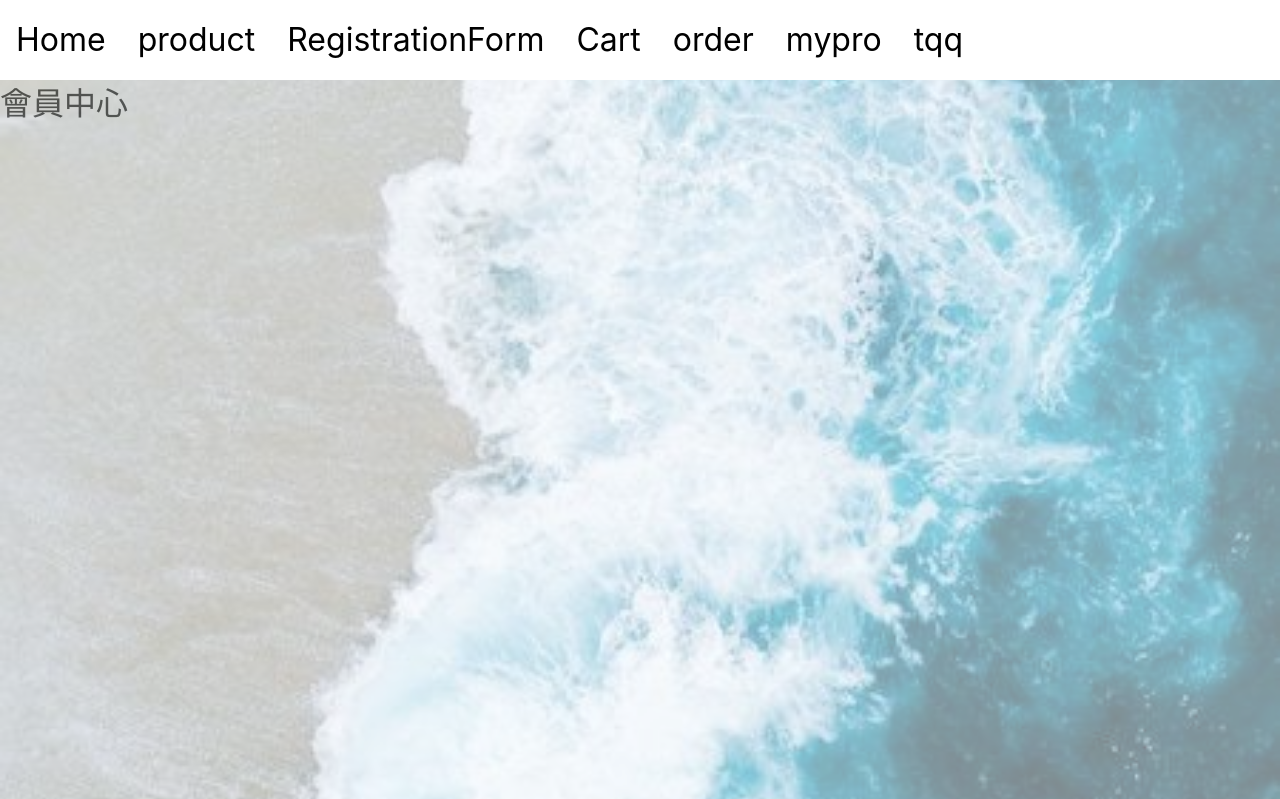
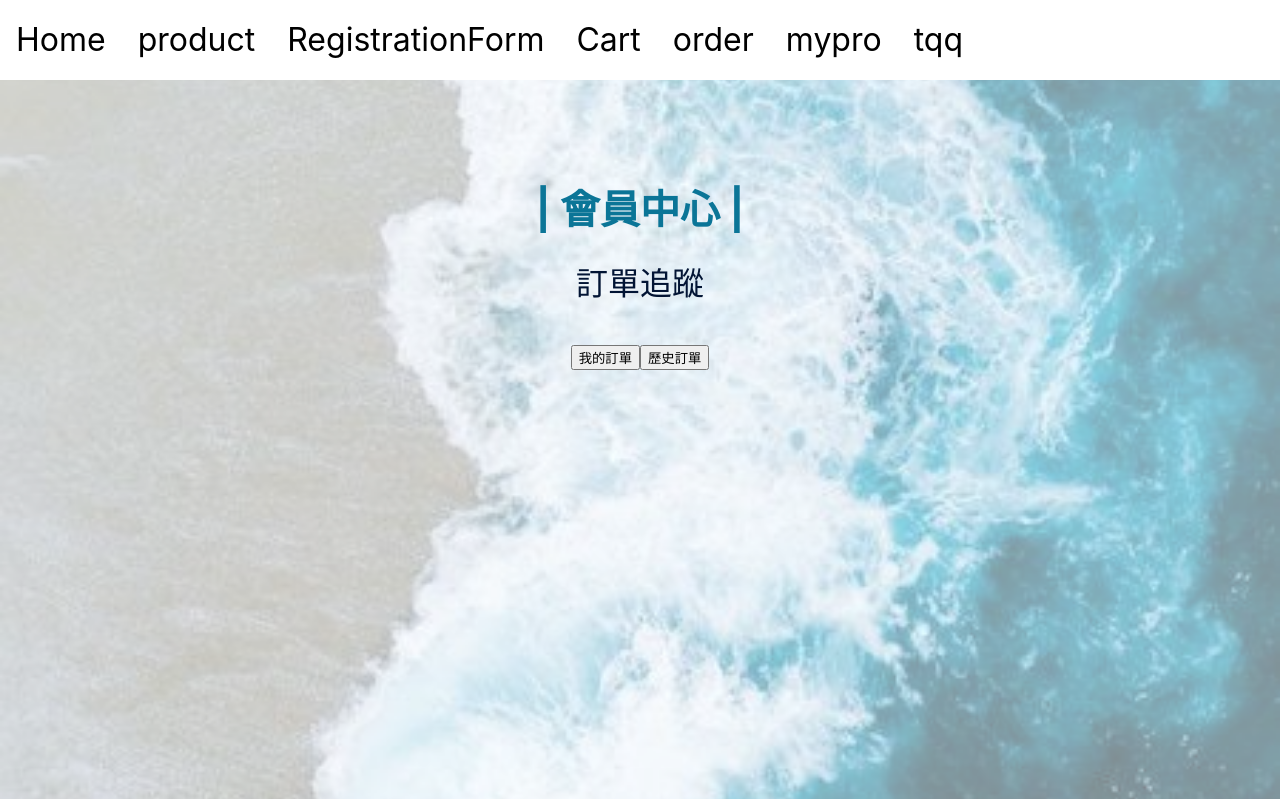
Before and after one commit to tina0821/qqqhire, a React (Create React App) app in the folder client/: page /order in a window 1280 px wide. Shown: the top 799 px of the page. Built offline with nearby package versions, Linux system fonts and the light colour scheme.

Commit message:
0706 16:13

```diff
--- a/client/src/components/MemberCentre/Centre.jsx
+++ /dev/null
@@ -1,33 +0,0 @@
-import React from 'react';
-import miscImage from '../../assets/img/misc/wave.jpg';
-
-function Centre() {
-  const divStyle = {
-    position: 'relative',
-    width: '100%',
-    height: '100vh',
-  };
-  const overlayStyle = {
-    position: 'absolute',
-    top: 0,
-    left: 0,
-    width: '100%',
-    height: '100%',
-    backgroundImage: `url(${miscImage})`,
-    backgroundSize: 'cover',
-    backgroundRepeat: 'no-repeat',
-    backgroundPosition: 'center',
-    opacity: 0.5,
-  };
-  return (
-    <div style={divStyle}>
-      <div style={overlayStyle}></div>
-      <div>
-        會員中心
-      </div>
-
-    </div>
-  );
-}
-
-export default Centre;
--- a/client/src/components/MemberCentre/order/myorder.jsx
+++ b/client/src/components/MemberCentre/order/myorder.jsx
@@ -0,0 +1,12 @@
+import React from 'react';
+
+function Myorder() {
+  return (
+    <div>
+      <button>我的訂單</button>
+      <button>歷史訂單</button>
+    </div>
+  );
+}
+
+export default Myorder;
--- a/client/src/page/mypro.jsx
+++ b/client/src/page/mypro.jsx
@@ -1,13 +1,38 @@
 import React from 'react';
-import Centre from '../components/MemberCentre/Centre';
+import miscImage from '../assets/img/misc/wave.jpg';
+import Myorder from '../components/MemberCentre/order/myorder';
 
-function Mypro() {
+function Order() {
+  const divStyle = {
+    position: 'relative',
+    width: '100%',
+    height: '100vh',
+    backgroundImage: `url(${miscImage})`,
+    backgroundSize: 'cover',
+    backgroundRepeat: 'no-repeat',
+    backgroundPosition: 'center',
+  };
+
+  const contentStyle = {
+    position: 'relative',
+    zIndex: 1,
+    padding: '90px',
+    color: '#0B7597',
+  };
 
   return (
-    <>
-    <Centre />
-    </>
+    <div style={divStyle}>
+      <div style={contentStyle}>
+        <div>
+          會員中心
+        </div>
+        <div>
+          商品管理
+        </div>
+      </div>
+      <Myorder />
+    </div>
   );
 }
 
-export default Mypro;
+export default Order;
--- a/client/src/page/order.jsx
+++ b/client/src/page/order.jsx
@@ -1,12 +1,47 @@
 import React from 'react';
-import Centre from '../components/MemberCentre/Centre';
+import miscImage from '../assets/img/misc/wave.jpg';
+import Myorder from '../components/MemberCentre/order/myorder';
 
 function Order() {
+  const divStyle = {
+    position: 'relative',
+    width: '100%',
+    height: '100vh',
+    backgroundImage: `url(${miscImage})`,
+    backgroundSize: 'cover',
+    backgroundRepeat: 'no-repeat',
+    backgroundPosition: 'center',
+    display: 'flex',
+    flexDirection: 'column',
+    justifyContent: 'flex-start',
+    alignItems: 'center',
+    paddingTop: '10vh', // 距離網頁頂部的距離
+  };
+
+  const textStyle = {
+    textAlign: 'center',
+    color: '#021434',
+    fontSize: '2rem',
+    margin: '20px',
+  };
+
+  const titleStyle = {
+    color: '#0B7597',
+    fontSize: '2.5rem',
+    fontWeight: 'bold',
+    margin: '20px',
+  };
 
   return (
-    <>
-    <Centre />
-    </>
+    <div style={divStyle}>
+      <div>
+        <div style={textStyle}>
+          <div style={titleStyle}>| 會員中心 |</div>
+          <div>訂單追蹤</div>
+        </div>
+      </div>
+      <Myorder />
+    </div>
   );
 }
 
```
Also changed, not shown: client/src/assets/img/misc/wave.jpg, client/src/components/MemberCentre/readme.txt (deleted).
